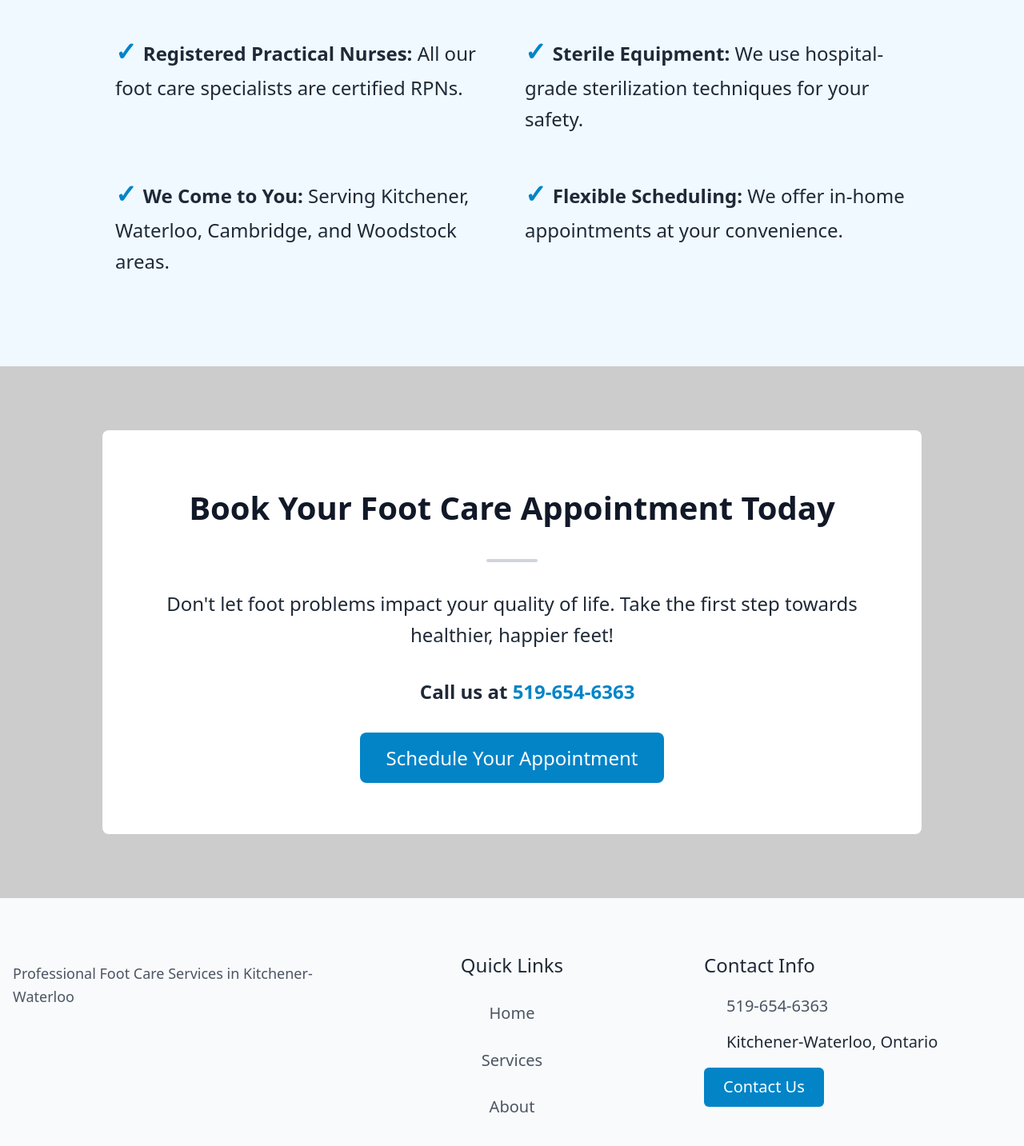
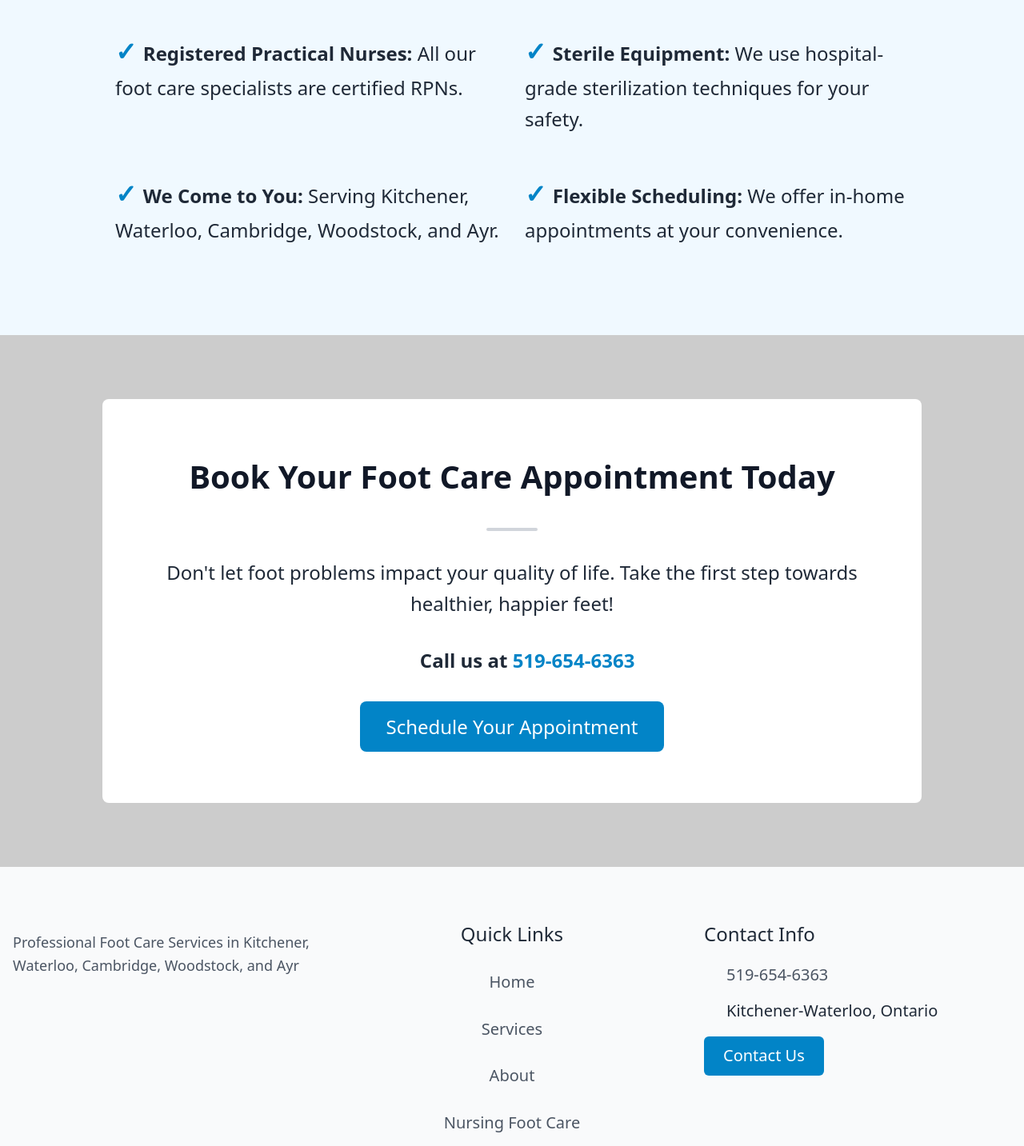
Before and after one commit to MattRuetz/feet-on-the-go, a SvelteKit app: page /services in a window 1280 px wide. Shown: the part 2689-4122 px from the top of the page at 80% size. Built offline with nearby package versions, Linux system fonts and the light colour scheme; some icons are missing.

Commit message:
updated service cities

```diff
--- a/src/routes/+layout.svelte
+++ b/src/routes/+layout.svelte
@@ -91,7 +91,8 @@
         />
       </a>
       <p class="footer-tagline">
-        Professional Foot Care Services in Kitchener-Waterloo
+        Professional Foot Care Services in Kitchener, Waterloo, Cambridge,
+        Woodstock, and Ayr
       </p>
     </div>
 
--- a/src/routes/+page.svelte
+++ b/src/routes/+page.svelte
@@ -56,7 +56,7 @@
   <title>Feet on the Go - Professional Mobile Foot Care Services</title>
   <meta
     name="description"
-    content="Professional mobile foot care services in Kitchener-Waterloo. Specializing in senior care, diabetic foot care, and home visits."
+    content="Professional mobile foot care services in Kitchener, Waterloo, Cambridge, Woodstock, and Ayr. Specializing in senior care, diabetic foot care, and home visits."
   />
 </svelte:head>
 
@@ -79,7 +79,8 @@
           Professional Foot Care in Your Home
         </h1>
         <p class="tagline text-lg sm:text-xl">
-          Bringing comfort and care directly to you in Kitchener-Waterloo
+          Bringing comfort and care directly to you in Kitchener, Waterloo,
+          Cambridge, Woodstock, and Ayr
         </p>
         <div class="space-y-4">
           <a
@@ -126,10 +127,10 @@
     <div class="minimal-divider"></div>
     <p>
       Welcome to <strong>Feet On The Go</strong>, your trusted partner for
-      professional foot care in the Kitchener-Waterloo area. We specialize in
-      providing personalized foot care services that cater to your unique needs,
-      whether you require expert nursing foot care, diabetic foot management, or
-      relief from common foot ailments.
+      professional foot care in Kitchener, Waterloo, Cambridge, Woodstock, and
+      Ayr. We specialize in providing personalized foot care services that cater
+      to your unique needs, whether you require expert nursing foot care,
+      diabetic foot management, or relief from common foot ailments.
     </p>
     <p>
       With a focus on compassionate care and preventative education, we strive
@@ -199,8 +200,8 @@
           Whether you're managing a chronic condition or simply want to maintain
           healthy feet, our professional nursing foot care services offer the
           perfect blend of medical knowledge and compassionate care, all in the
-          comfort of your own home or care facility in the Kitchener-Waterloo
-          area.
+          comfort of your own home or care facility in Kitchener, Waterloo,
+          Cambridge, Woodstock, and Ayr.
         </p>
       </div>
       <div class="pt-4 flex flex-col sm:flex-row gap-4 sm:gap-8">
--- a/src/routes/about/+page.svelte
+++ b/src/routes/about/+page.svelte
@@ -9,7 +9,7 @@
   <title>About - Feet on the Go</title>
   <meta
     name="description"
-    content="Meet Kelly Ferreira, RPN and owner of Feet on the Go. Providing professional nursing foot care services in Kitchener-Waterloo with over 10 years of experience."
+    content="Meet Kelly Ferreira, RPN and owner of Feet on the Go. Providing professional nursing foot care services in Kitchener, Waterloo, Cambridge, Woodstock, and Ayr with over 10 years of experience."
   />
 </svelte:head>
 
--- a/src/routes/contact/+page.svelte
+++ b/src/routes/contact/+page.svelte
@@ -8,7 +8,7 @@
   <title>Contact Us - Feet on the Go</title>
   <meta
     name="description"
-    content="Contact Feet on the Go for professional mobile foot care services in Kitchener-Waterloo. Book an appointment today."
+    content="Contact Feet on the Go for professional mobile foot care services in Kitchener, Waterloo, Cambridge, Woodstock, and Ayr. Book an appointment today."
   />
 </svelte:head>
 
--- a/src/routes/services/+page.svelte
+++ b/src/routes/services/+page.svelte
@@ -62,7 +62,7 @@
   let whyChooseUs = [
     "<strong>Registered Practical Nurses:</strong> All our foot care specialists are certified RPNs.",
     "<strong>Sterile Equipment:</strong> We use hospital-grade sterilization techniques for your safety.",
-    "<strong>We Come to You:</strong> Serving Kitchener, Waterloo, Cambridge, and Woodstock areas.",
+    "<strong>We Come to You:</strong> Serving Kitchener, Waterloo, Cambridge, Woodstock, and Ayr.",
     "<strong>Flexible Scheduling:</strong> We offer in-home appointments at your convenience.",
   ];
 </script>
@@ -71,7 +71,7 @@
   <title>Our Services - Feet on the Go</title>
   <meta
     name="description"
-    content="Explore our comprehensive foot care services including diabetic care and home visits in Kitchener-Waterloo."
+    content="Explore our comprehensive foot care services including diabetic care and home visits in Kitchener, Waterloo, Cambridge, Woodstock, and Ayr."
   />
 </svelte:head>
 
```
